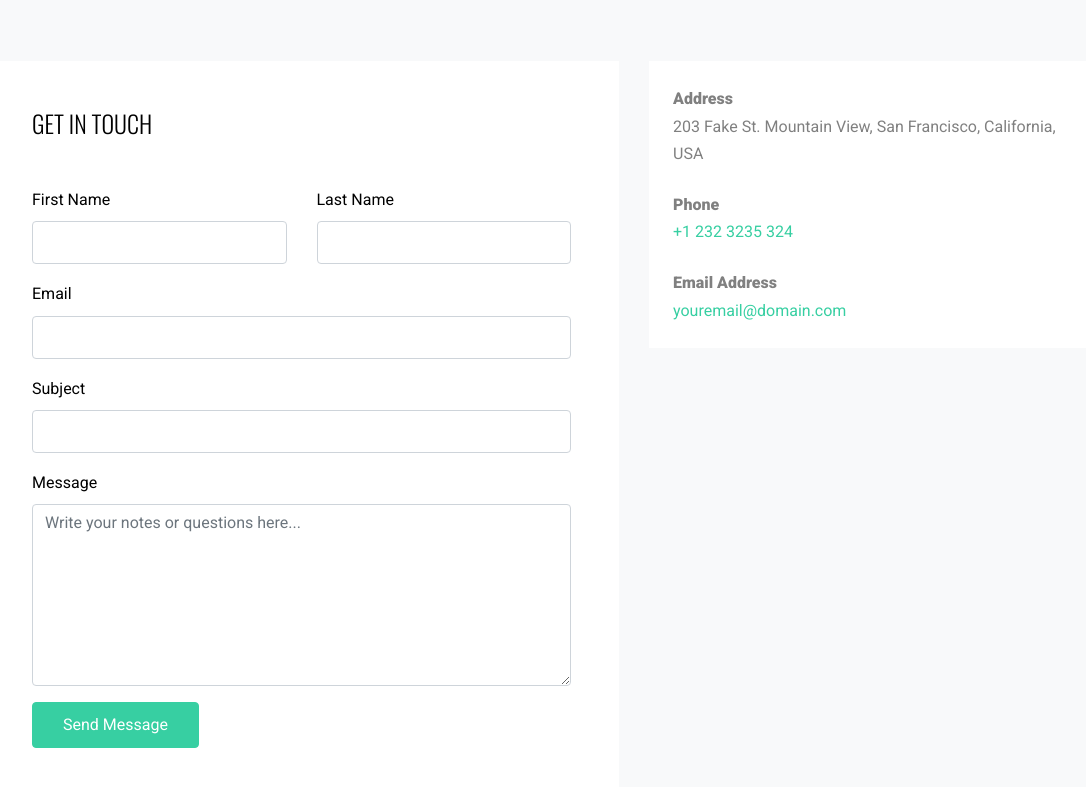
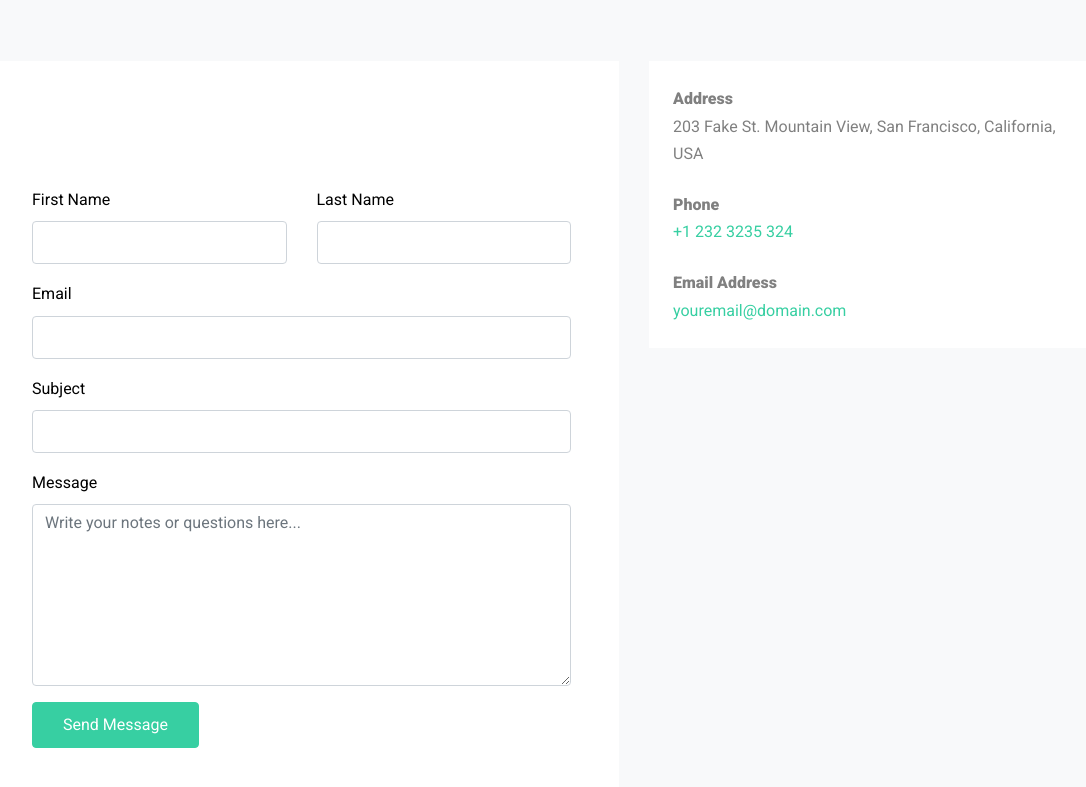
Before and after one commit to DevelopTest123/tsm4, a plain HTML site: page index.html in a window 1280 px wide. Shown: the part 6173-6960 px from the top of the page, without its empty margins (101-1187 px from the left). Drawn offline with nearby package versions, Linux system fonts and the light colour scheme; files that its build step writes are made by us from their sources.

Commit message:
Add files via upload

```diff
--- a/index.html
+++ b/index.html
@@ -568,7 +568,7 @@ RSS Feed: https://feeds.feedburner.com/Free-templateco
 
             <form action="#" class="p-5 bg-white">
 
-              <h2 class="h4 text-black mb-5">Get In Touch</h2>
+              <h2 class="h4 text-white mb-5">Get In Touch</h2>
 
               <div class="row form-group">
                 <div class="col-md-6 mb-3 mb-md-0">
```
